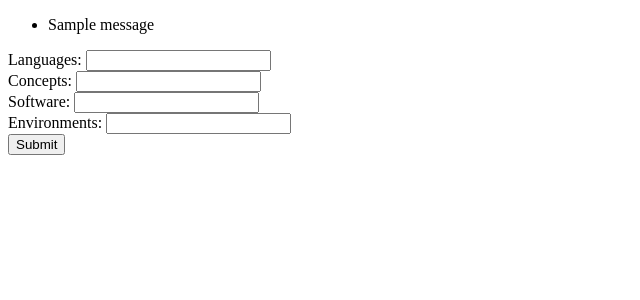
After one commit to AlexMapley/flask_form, a Flask app: page /resume_form in a window 1280 px wide. The commit adds this page. Shown: the top 300 px of the page, without its empty margins (0-640 px from the left). Run offline with Flask 2, Linux system fonts and the light colour scheme; one stand-in notice (Sample message) is shown.

Commit message:
form basics added

```diff
--- a/app/app.py
+++ b/app/app.py
@@ -1,13 +1,48 @@
-from flask import Flask, render_template
+from flask import Flask, render_template, request, flash
+from wtforms import Form, TextField, TextAreaField, validators, StringField, SubmitField
+
+# App config.
+DEBUG = True
 app = Flask(__name__)
+app.config.from_object(__name__)
+app.config['SECRET_KEY'] = '7d441f27d441f27567d441f2b6176a'
 
+
+# Class Definitions
+class ReusableForm(Form):
+    languages = TextField('Languages:', validators=[validators.required()])
+    concepts = TextField('Concepts:', validators=[validators.required()])
+    software = TextField('Software:', validators=[validators.required()])
+    environments = TextField('Environments:', validators=[validators.required()])
+
+
+
+
+# Routes
 @app.route("/")
 def main():
     return render_template('index.html')
 
-@app.route("/page1")
-def page1():
-    return render_template('page1.html')
+@app.route("/resume_form", methods=['GET', 'POST'])
+def resume_form():
+    form = ReusableForm(request.form)
+    print form.errors
+    if request.method == 'POST':
+        languages=request.form['languages']
+        concepts=request.form['concepts']
+        software=request.form['software']
+        environments=request.form['environments']
+
+        if form.validate():
+            # Flash diplaying entered fields
+            flash('Languages ' + languages)
+            flash('Concepts ' + concepts)
+            flash('Software ' + software)
+            flash('Environments ' + environments)
+        else:
+            flash('All the form fields are required. ')
+
+    return render_template('resume_form.html', form=form)
 
 @app.route("/page2")
 def page2():
--- a/app/templates/index.html
+++ b/app/templates/index.html
@@ -20,7 +20,7 @@
                 <ul class="nav nav-pills pull-right">
                     <li role="presentation" class="active"><a href="#">Home</a>
                     </li>
-                    <li role="presentation"><a href="page1">Jump to Page 1</a>
+                    <li role="presentation"><a href="resume_form">Fill out a resume form</a>
                     </li>
                     <li role="presentation"><a href="page2">Jump to Page 2</a>
                     </li>
--- a/app/templates/page2.html
+++ b/app/templates/page2.html
@@ -11,9 +11,7 @@
         <div class="header">
             <nav>
                 <ul class="nav nav-pills pull-right">
-                    <li role="presentation"><a href="../">Back to home page</a>
-                    </li>
-                    <li role="presentation"><a href="page1">Jump to Page 1</a>
+                    <li role="presentation"><a href="../">Back to the home page</a>
                     </li>
                 </ul>
             </nav>
--- /dev/null
+++ b/app/templates/resume_form.html
@@ -0,0 +1,37 @@
+<!DOCTYPE html PUBLIC "-//W3C//DTD XHTML 1.0 Strict//EN" "http://www.w3.org/TR/xhtml1/DTD/xhtml1-strict.dtd">
+<html>
+    <head>
+        <title>Reusable Form Demo</title>
+    </head>
+    <body>
+        {% with messages = get_flashed_messages(with_categories=true) %}
+            {% if messages %}
+                <ul>
+                    {% for message in messages %}
+                        <li>{{ message[1] }}</li>
+                    {% endfor %}
+                </ul>
+            {% endif %}
+        {% endwith %}
+        <form action="" method="post">
+            {{ form.csrf }}
+
+            <div class="input text">
+                {{ form.languages.label }} {{ form.languages }}
+            </div>
+            <div class="input text">
+                {{ form.concepts.label }} {{ form.concepts }}
+            </div>
+            <div class="input text">
+                {{ form.software.label }} {{ form.software }}
+            </div>
+            <div class="input text">
+                {{ form.environments.label }} {{ form.environments }}
+            </div>
+
+            <div class="input submit">
+                <input type="submit" value="Submit" />
+            </div>
+        </form>
+    </body>
+</html>
```
Also changed, not shown: app/templates/page1.html (deleted, +0 -37 lines), 2 other files.
